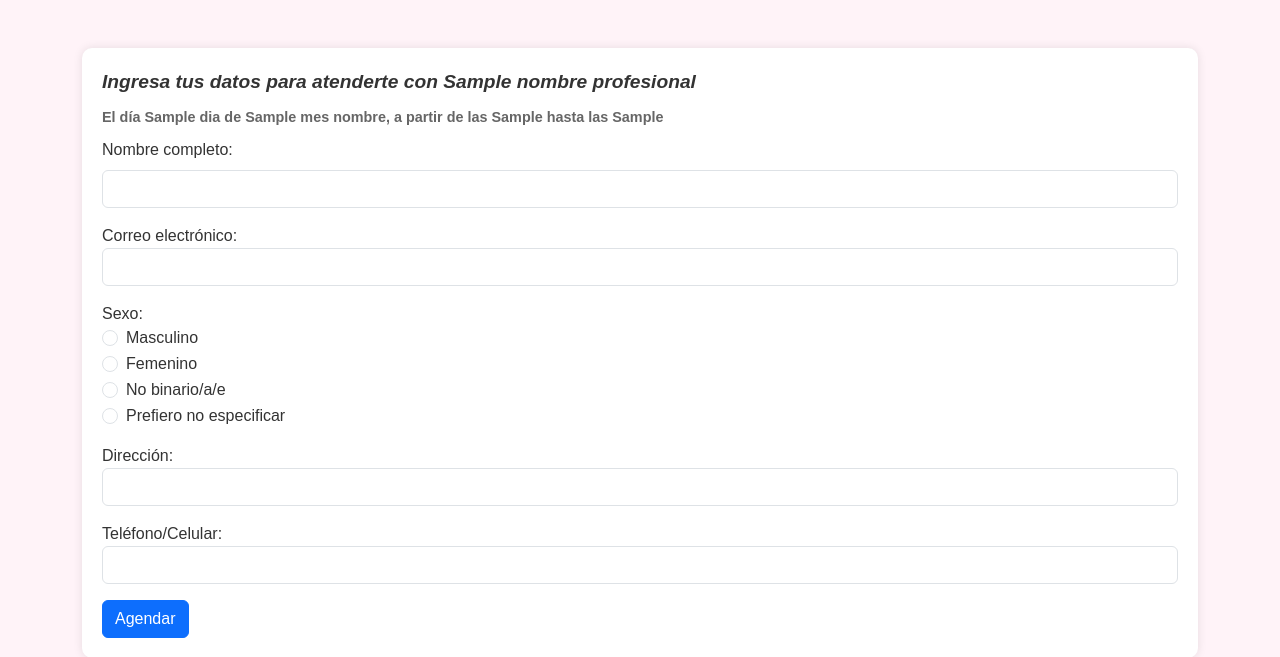
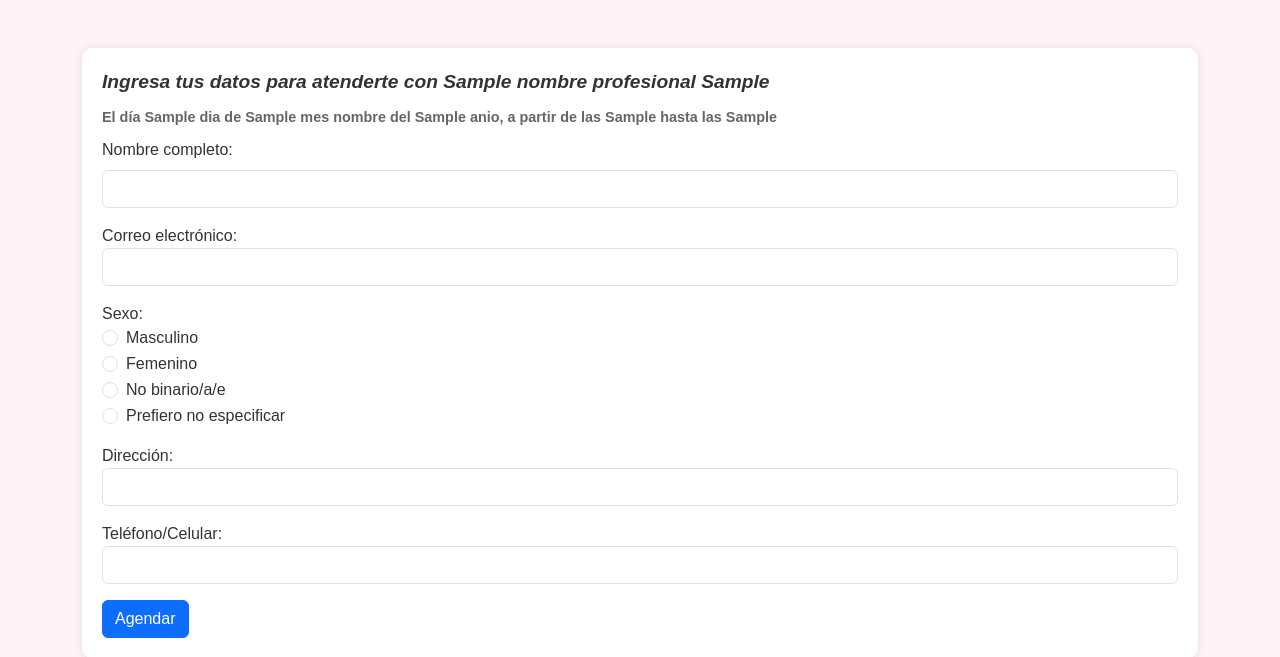
Before and after one commit to michelanyelo/centromedico, a Django app: template project/armois/templates/armois/solicitar_datos_paciente.html in a window 1280 px wide. Shown: the part 118-775 px from the top of the page. Run offline with Django 5.2, Linux system fonts and the light colour scheme; the template is opened without the code that fills it: most values are stand-ins (such as "Sample title", 1, 10 or a date in 2020); some libraries are stand-ins or nearby versions.

Commit message:
Updated views, static files, and templates in armois app; modified reserva.js, solicitar_datos_paciente.html, and views.py; changed database schema

```diff
--- a/project/armois/static/armois/js/reservas.js
+++ b/project/armois/static/armois/js/reservas.js
@@ -127,7 +127,7 @@ const listarHorariosDisponibles = async (profesionalId) => {
                 } else {
                     dia_completo = numeroDia
                 }
-                opciones += `<option value="${horario.id}" data-fecha="${dia_completo}/${mes_completo}/${fecha.getFullYear()}/${horario.hora_inicio}/${horario.hora_fin}">${diaSemanaCapitalizado} ${numeroDia} desde las ${horario.hora_inicio} a las ${horario.hora_fin}</option>`;
+                opciones += `<option value="${horario.id}" data-fecha="${dia_completo}/${mes_completo}/${fecha.getFullYear()}/${horario.hora_inicio}/${horario.hora_fin}">${diaSemanaCapitalizado} ${dia_completo}/${mes_completo}/${fecha.getFullYear()} : ${horario.hora_inicio} - ${horario.hora_fin}</option>`;
             });
             cboHorario.innerHTML = ""; // Limpiar las opciones existentes
             cboHorario.innerHTML = opciones; // Agregar las nuevas opciones
@@ -170,7 +170,6 @@ const cargaInicial = async () => {
         } else {
             // Si se selecciona un horario disponible, continuar con el proceso
             const fechaSeleccionada = cboHorario.options[cboHorario.selectedIndex].getAttribute("data-fecha");
-            console.log("Fecha seleccionada:", fechaSeleccionada); // Verificar el valor en la consola
             const [dia, mes, anio, hora_inicio, hora_fin] = fechaSeleccionada.split('/');
             document.getElementById("dia").value = dia;
             document.getElementById("mes").value = mes;
--- a/project/armois/templates/armois/solicitar_datos_paciente.html
+++ b/project/armois/templates/armois/solicitar_datos_paciente.html
@@ -9,8 +9,8 @@
     <form id="datosPacienteForm" class="formulario-reserva mt-5" method="post" action="{% url 'reservas_a_calendario' %}">
       {% csrf_token %}
       <fieldset>
-        <legend class="legend-profesional">Ingresa tus datos para atenderte con {{ nombre_profesional }}</legend>
-        <legend class="legend-datos">El día {{ dia }} de {{ mes_nombre }}, a partir de las {{ hora_inicio }} hasta las {{ hora_fin }}</legend>
+        <legend class="legend-profesional">Ingresa tus datos para atenderte con {{ nombre_profesional }} {{ apellido_profesional }}</legend>
+        <legend class="legend-datos">El día {{ dia }} de {{ mes_nombre }} del {{anio}}, a partir de las {{ hora_inicio }} hasta las {{ hora_fin }}</legend>
         {% comment %} <div class="mb-3">
           <label for="inputRutPaciente" class="form-label">Rut:</label>
           <input class="form-control" type="text" id="inputRutPaciente" />
--- a/project/armois/views.py
+++ b/project/armois/views.py
@@ -106,9 +106,9 @@ def get_horarios_disponibles(request, profesional_id):
 
 def reservas(request):
     if request.method == 'POST':
-        # summary = "Psicología(Psicología Infanto Juvenil) - Camila Maulén"
         id_profesional = request.POST.get('cboProfesional')
         nombre_profesional = Profesional.objects.get(id=id_profesional).nombre
+        apellido_profesional = Profesional.objects.get(id=id_profesional).apellido
         dia = request.POST.get('dia')
         mes_numero = request.POST.get('mes')
         anio = request.POST.get('anio')
@@ -139,6 +139,7 @@ def reservas(request):
         return render(request, "armois/solicitar_datos_paciente.html/", {
             "id_profesional": id_profesional,
             "nombre_profesional": nombre_profesional,
+            "apellido_profesional": apellido_profesional,
             "dia": dia,
             "mes_numero": mes_numero,
             "mes_nombre": mes_nombre,
```
Also changed, not shown: project/db.sqlite3.
